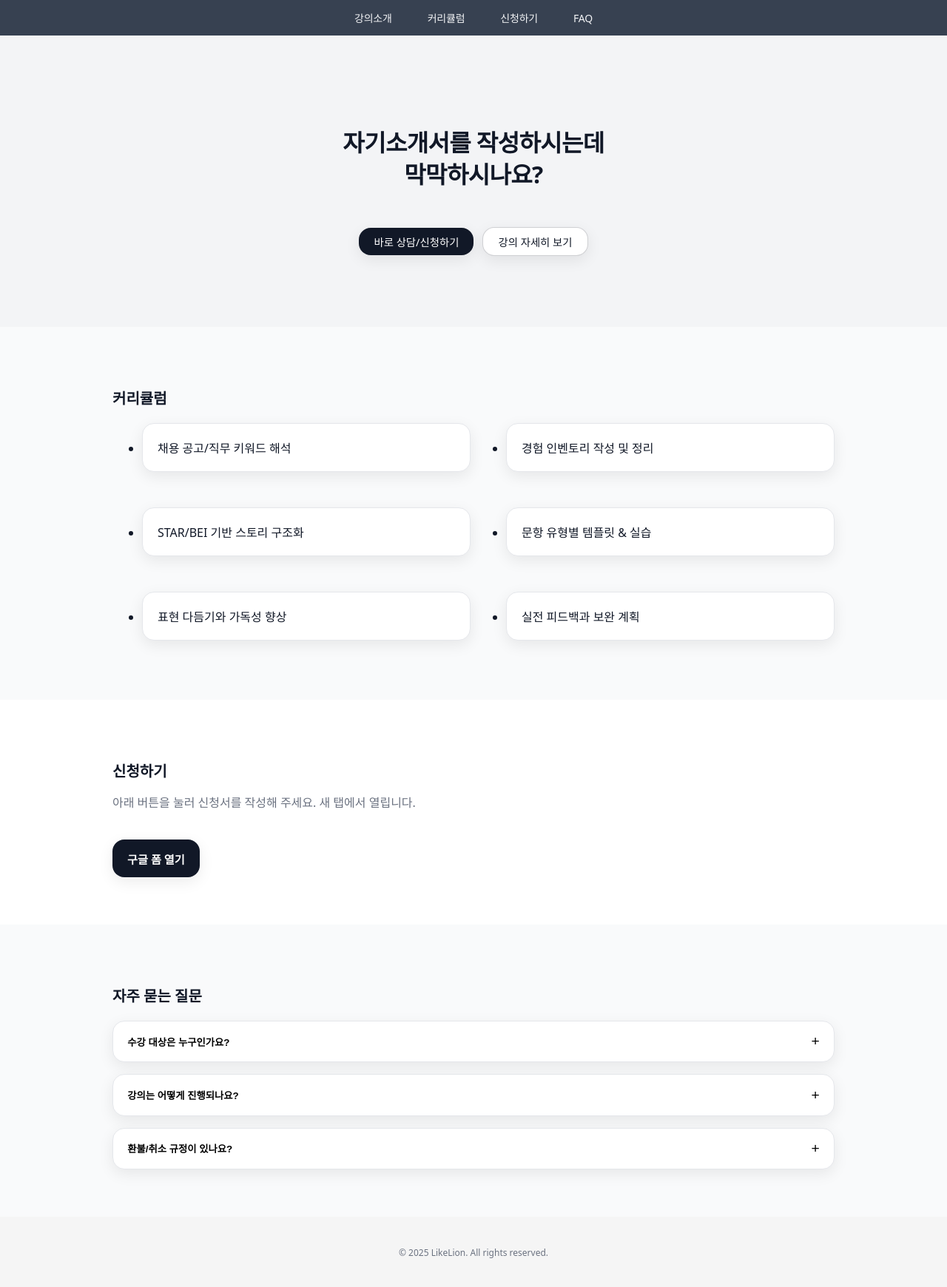
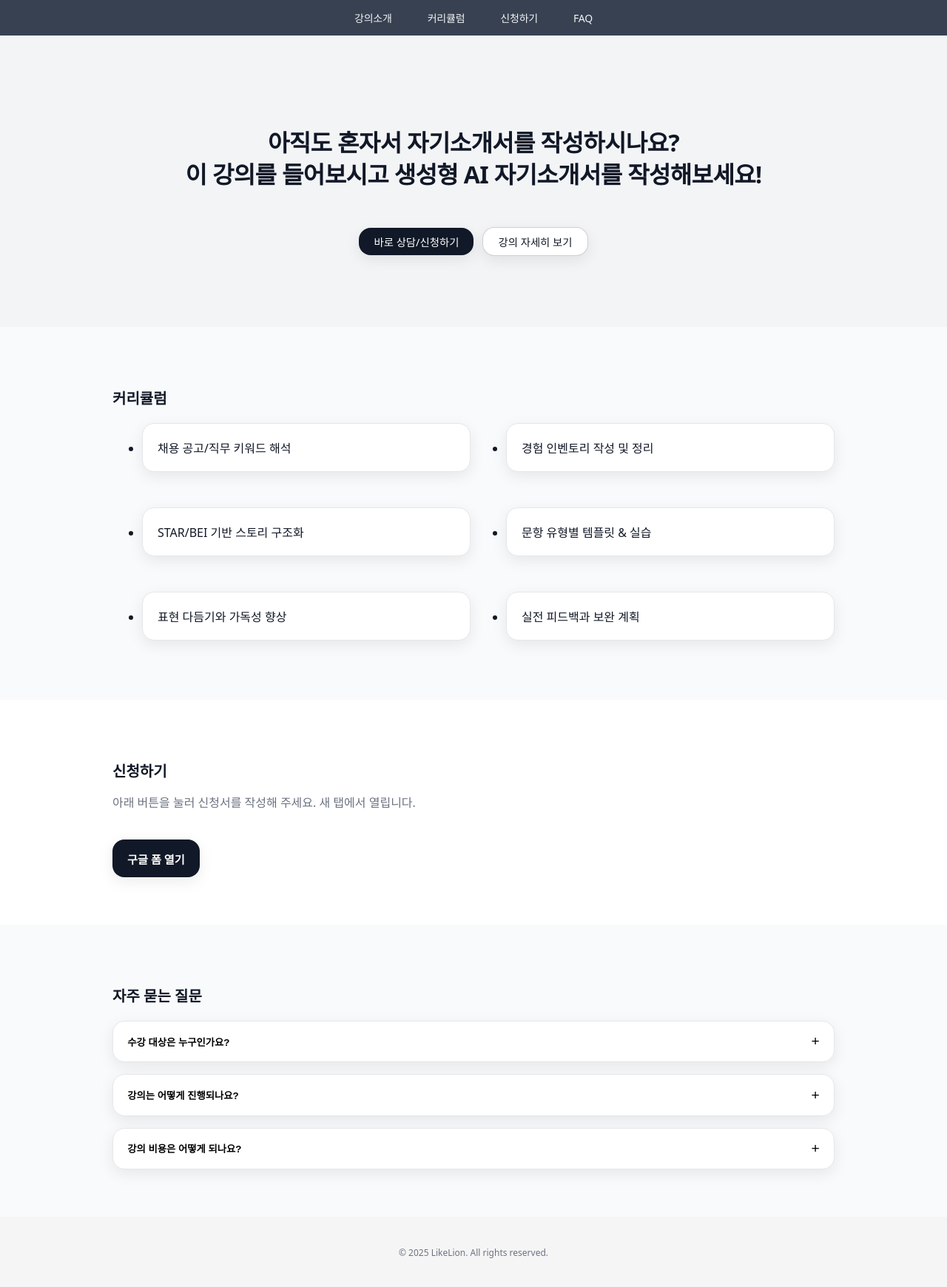
Before and after one commit to sipoon07/harmonium-likelion-v2, a React (Vite) app: page / in a window 1280 px wide. Shown: the whole page at 74% size. Built offline with nearby package versions, Linux system fonts and the light colour scheme; the HTML template or start-up script is replaced by a standard one.

Commit message:
Update Code

```diff
--- a/src/sections/FaqSection.tsx
+++ b/src/sections/FaqSection.tsx
@@ -2,9 +2,9 @@ import FaqItem from "../components/FaqItem";
 import styles from "./FaqSection.module.css";
 
 const FAQS = [
-  { q: "수강 대상은 누구인가요?", a: "취업 준비생 및 이직을 준비하는 분 모두 가능합니다." },
-  { q: "강의는 어떻게 진행되나요?", a: "온라인 라이브 + 실습 + 피드백으로 진행됩니다." },
-  { q: "환불/취소 규정이 있나요?", a: "개강 전 전액 환불, 개강 후 일정 비율 공제 후 환불 정책을 따릅니다." },
+  { q: "수강 대상은 누구인가요?", a: "20~30대 취업 준비생 및 이직을 준비하는 분 모두 가능합니다." },
+  { q: "강의는 어떻게 진행되나요?", a: "ZOOM으로 이론중심 강의로 진행됩니다." },
+  { q: "강의 비용은 어떻게 되나요?", a: "비용은 무료이므로 편하게 신청하시면 됩니다." },
 ];
 
 export default function FaqSection() {
--- a/src/sections/HeroSection.tsx
+++ b/src/sections/HeroSection.tsx
@@ -22,8 +22,8 @@ export default function HeroSection() {
     <section id="about" className={styles.wrap}>
       <div className={styles.inner}>
         <h1 className={styles.title}>
-          자기소개서를 작성하시는데
-          <br className={styles.br} /> 막막하시나요?
+          아직도 혼자서 자기소개서를 작성하시나요?
+          <br className={styles.br} /> 이 강의를 들어보시고 생성형 AI 자기소개서를 작성해보세요!
         </h1>
 
         <div className={styles.ctaRow}>
```
